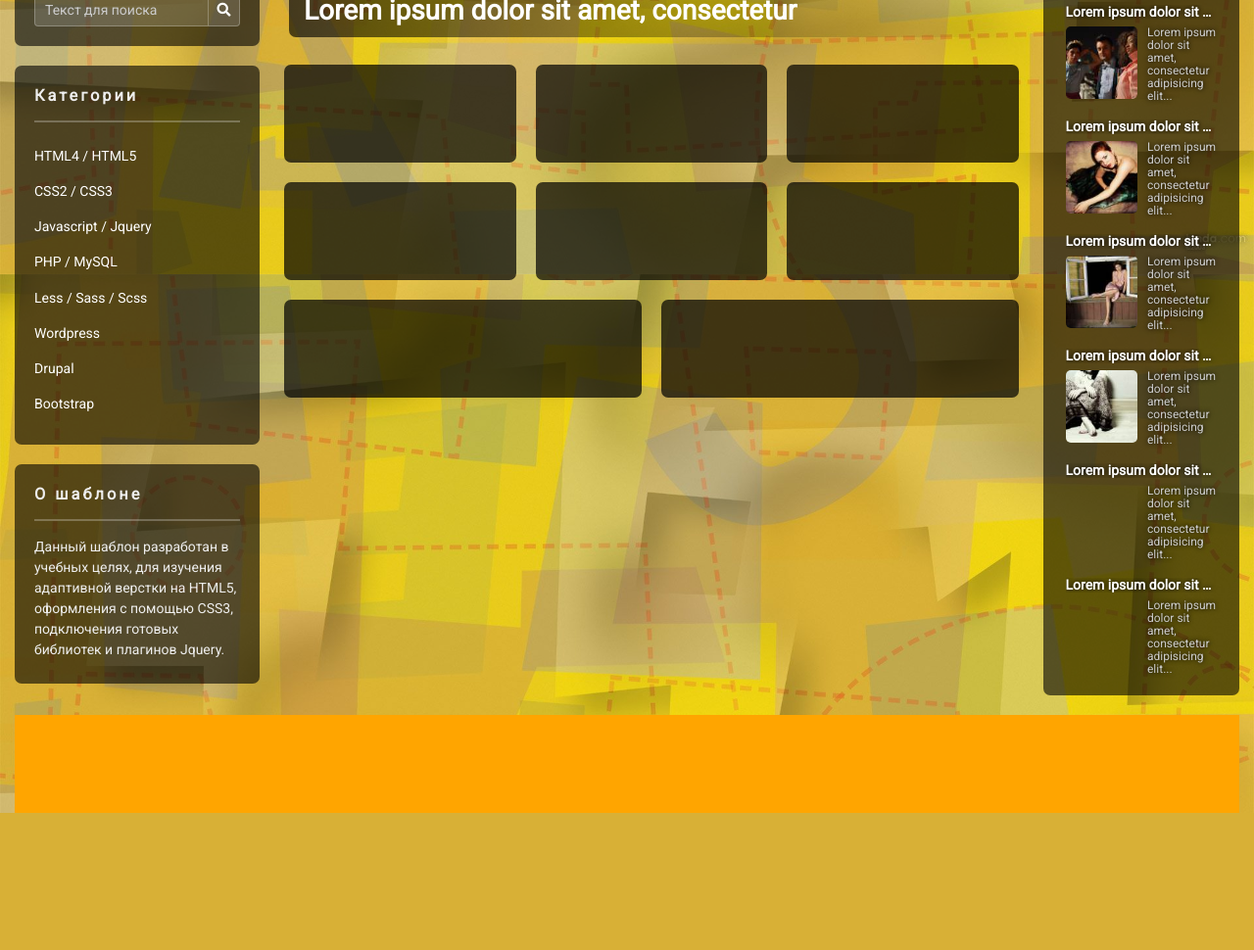
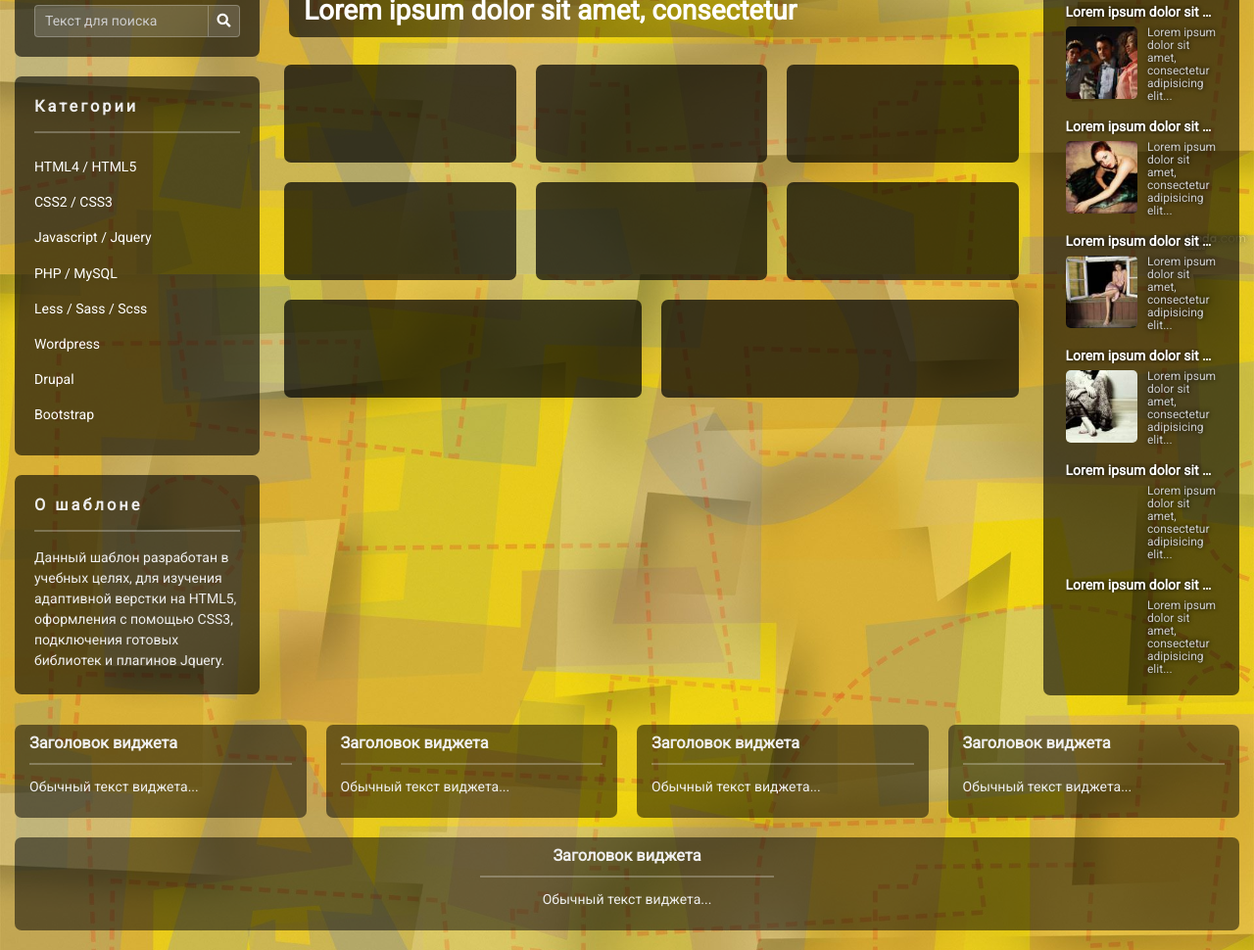
Before and after one commit to kjulia/site-template-master, a plain HTML site: page index.html in a window 1280 px wide. Shown: the part 520-1490 px from the top of the page at 98% size. Before the commit the page ends 1350 px from the top, so only its background shows below. Drawn offline with Linux system fonts and the light colour scheme.

Commit message:
left sidebar, right sidebar, footer

```diff
--- a/css/style.css
+++ b/css/style.css
@@ -335,9 +335,36 @@ border-radius: 7px;
     }
 
     .footer {
-	height: 100px;
-	background-color: orange;
-}
+      margin: 10px 0 20px; }
+      .footer h3 {
+        margin: 0;
+        padding-bottom: 10px;
+         border-bottom: 2px solid rgba(255, 255, 255, 0.25); }
+        .footer-top {
+          display: -webkit-flex;
+          display: -ms-flexbox;
+          display: flex; }
+          .footer-bottom {
+            box-sizing: border-box;
+            margin: 20px 0 0 0;
+            padding: 10px 15px;
+            border-radius: 7px;
+            background-color: rgba(0, 0, 0, 0.5);
+            color: #eeeeee;
+            text-align: center; }
+            .footer-bottom h3 {
+              margin: 0 auto;
+              max-width: 300px; }
+              .footer-widget {
+                box-sizing: border-box;
+                margin: 0 20px 0 0;
+                padding: 10px 15px;
+                width: 25%;
+                border-radius: 7px;
+                background-color: rgba(0, 0, 0, 0.5);
+                color: #eeeeee; }
+                .footer-widget:last-child {
+                  margin-right: 0; }
 
                   @media (max-width: 1024px) {
                     .container {
--- a/index.html
+++ b/index.html
@@ -3,7 +3,8 @@
 <head>
 	<meta charset="UTF-8">
 	<meta name="viewport" content="width=device-width, initial-scale=1">
-	<title>Document</title>
+	<title>STRONG TEMPLATE</title>
+	<link rel="icon" href="css/img/favicon.png" type="image/x-icon"/>
 	<link rel="stylesheet" href="css/normalize.css">
 	<link rel="stylesheet" href="https://use.fontawesome.com/releases/v5.1.1/css/all.css" integrity="sha384-O8whS3fhG2OnA5Kas0Y9l3cfpmYjapjI0E4theH4iuMD+pLhbf6JI0jIMfYcK3yZ" crossorigin="anonymous">
 	<link href="https://fonts.googleapis.com/css?family=Roboto" rel="stylesheet">
@@ -75,7 +76,7 @@
 			</div>
 		</div>
 		<div class="left"><div class="widget widget-search">
-		<h4>Поиск по сайту</h4>
+			<h3>Поиск по сайту</h3>
 			<form class="widget-search__form" action="search" method="get">
 				<input type="search" name="search" placeholder="Текст для поиска">
 				<button><i class="fas fa-search"></i></button>
@@ -153,7 +154,30 @@
 			</div>
 		</div>
 	</div>
-<footer class="footer"></footer>
+	<footer class="footer">
+		<div class="footer-top">
+			<div class="footer-widget footer-widget-1">
+				<h3>Заголовок виджета</h3>
+				<p>Обычный текст виджета...</p>
+			</div>
+			<div class="footer-widget footer-widget-2">
+				<h3>Заголовок виджета</h3>
+				<p>Обычный текст виджета...</p>
+			</div>
+			<div class="footer-widget footer-widget-3">
+				<h3>Заголовок виджета</h3>
+				<p>Обычный текст виджета...</p>
+			</div>
+			<div class="footer-widget footer-widget-4">
+				<h3>Заголовок виджета</h3>
+				<p>Обычный текст виджета...</p>
+			</div>
+		</div>
+		<div class="footer-bottom">
+			<h3>Заголовок виджета</h3>
+			<p>Обычный текст виджета...</p>
+		</div>
+	</footer>
 	<script src="js/jquery-3.3.1.min.js"></script>
 	<script src="js/script.js"></script>
 </body>
```
Lines whose indentation alone changed are shown as unchanged.
